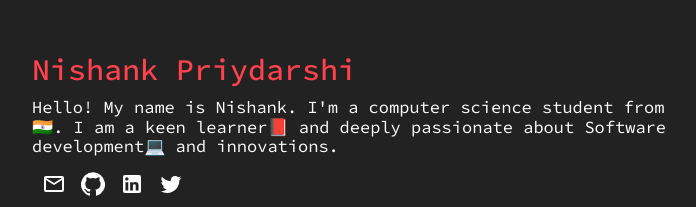
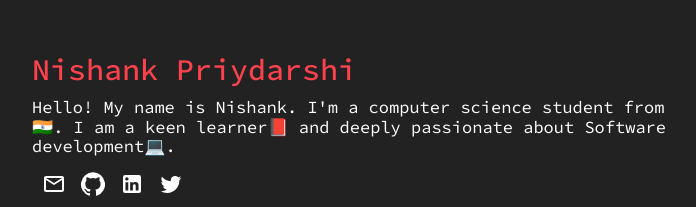
Before and after one commit to theMillenniumFalcon/portfolio, a React (Create React App) app: page / in a window 1280 px wide. Shown: the top 207 px of the page, without its empty margins (288-984 px from the left). Built offline with nearby package versions, Linux system fonts and the light colour scheme.

Commit message:
added_something

```diff
--- a/src/components/hero/Hero.js
+++ b/src/components/hero/Hero.js
@@ -13,7 +13,7 @@ const Hero = () => {
             <HeroName>Nishank Priydarshi</HeroName>
             <HeroDesc>
                 Hello! My name is Nishank. I'm a computer science student from 🇮🇳.
-                I am a keen learner📕 and deeply passionate about Software development💻 and innovations.
+                I am a keen learner📕 and deeply passionate about Software development💻.
             </HeroDesc>
             <HeroSocials>
                 <SocialIcon>
```
